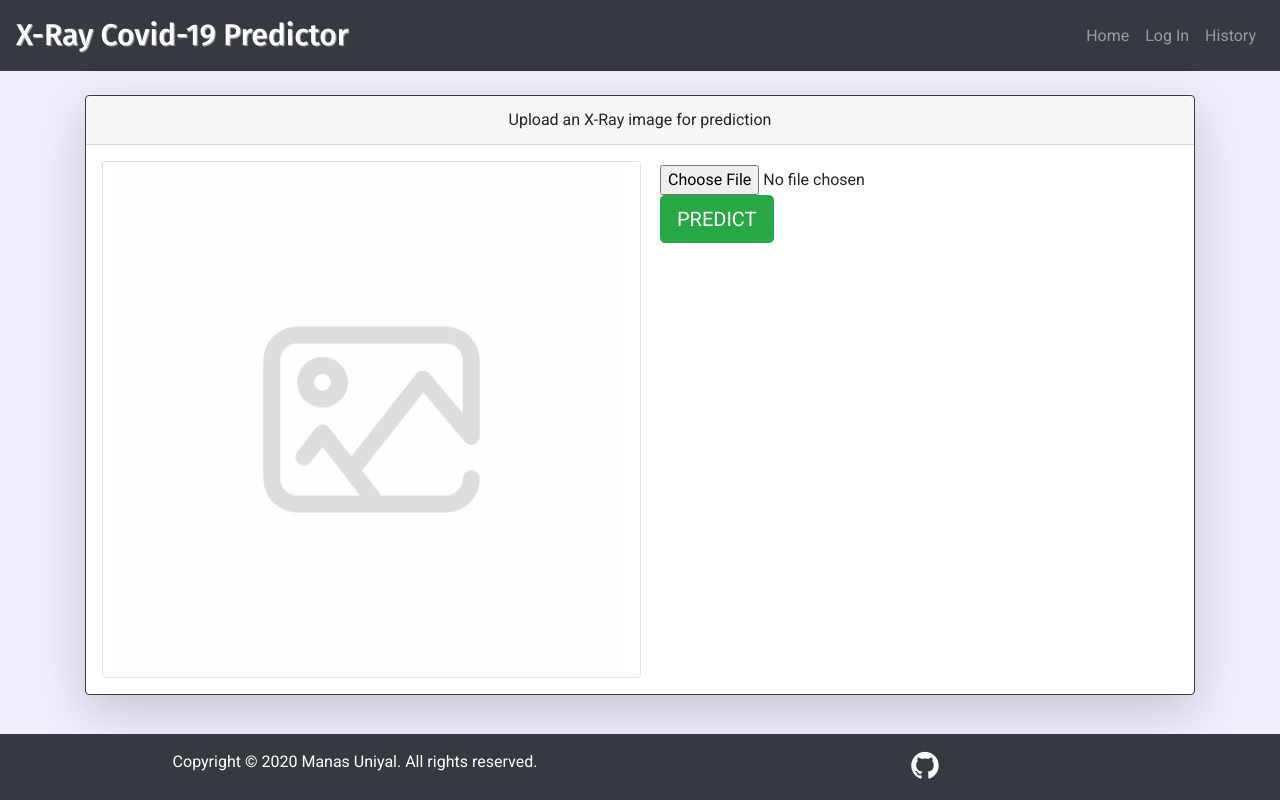
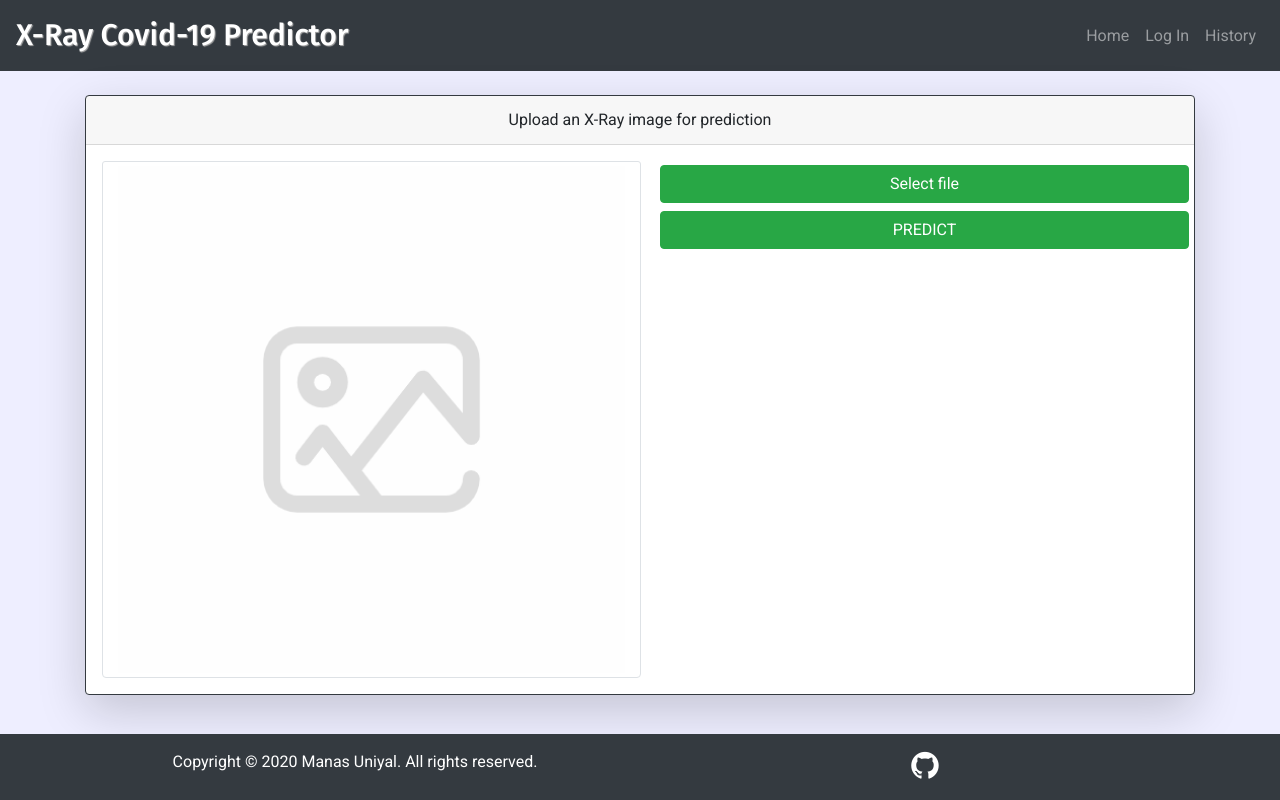
Before and after one commit to ManasUniyal/medi-check, a Django app: page / in a window 1280 px wide. Run offline with Django 3.2, Linux system fonts and the light colour scheme; some libraries are stand-ins or nearby versions.

Commit message:
Made UI change in homepage

```diff
--- a/main/templates/main/homepage.html
+++ b/main/templates/main/homepage.html
@@ -18,15 +18,18 @@
                     </div>
                     <div class="col-md-6">
                         <div class="card-body">
+                            <form id="submit_image_form" method="POST" action="{% url 'main:result' %}"
+                                  enctype="multipart/form-data">
+                                {% csrf_token %}
+                                <div class="row">
+                                    <label class="btn btn-success col-md-12">
+                                        Select file <input id="img_upload" type="file" name="image" accept="image/*"
+                                                           hidden>
+                                    </label>
+                                </div>
+                            </form>
                             <div class="row">
-                                <form id="submit_image_form" method="POST" action="{% url 'main:result' %}"
-                                      enctype="multipart/form-data">
-                                    {% csrf_token %}
-                                    <input id="img_upload" type="file" name="image" accept="image/*">
-                                </form>
-                            </div>
-                            <div class="row">
-                                <button id="predict_btn" class="btn btn-success btn-lg">PREDICT</button>
+                                <button id="predict_btn" class="btn btn-success col-12">PREDICT</button>
                             </div>
                         </div>
                     </div>
--- a/main/templates/main/result.html
+++ b/main/templates/main/result.html
@@ -12,7 +12,7 @@
                 </div>
                 <div class="row">
                     <div class="col-md-6">
-                        <img class="card-img-top container justify-content-center img-responsive" id="image"
+                        <img class="m-3 card-img-top container justify-content-center img-responsive" id="image"
                              src="{{ prediction.uploaded_image_url }}" alt="Card image cap">
                     </div>
                     <div class="col-md-6">
```
Also changed, not shown: static/css/main.css (+9 -9 lines), static/images/None/uploads/20191211_182332.jpg (added), static/images/None/uploads/Lead by example_dg9aWZs.JPG (added), static/images/None/uploads/TuxWars.png (added).
